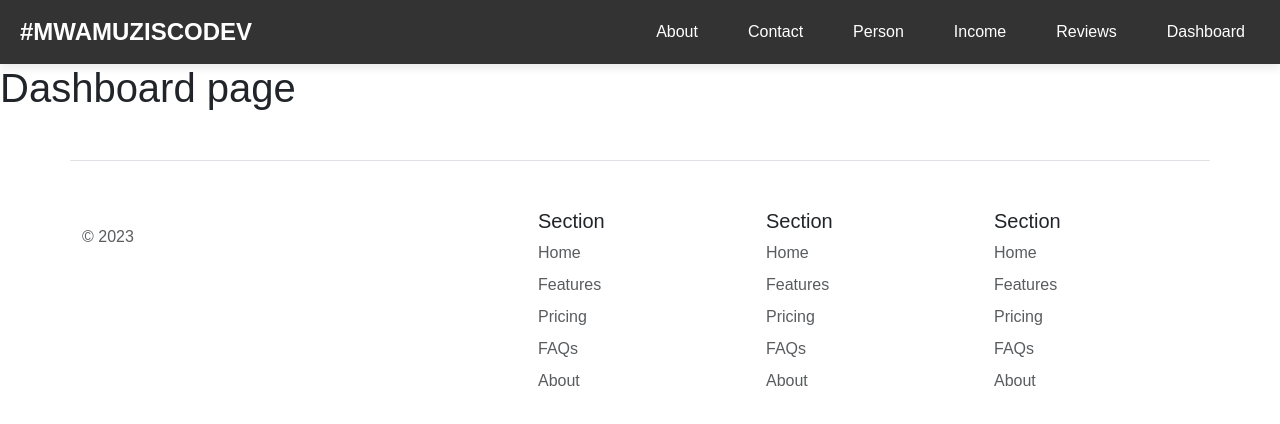
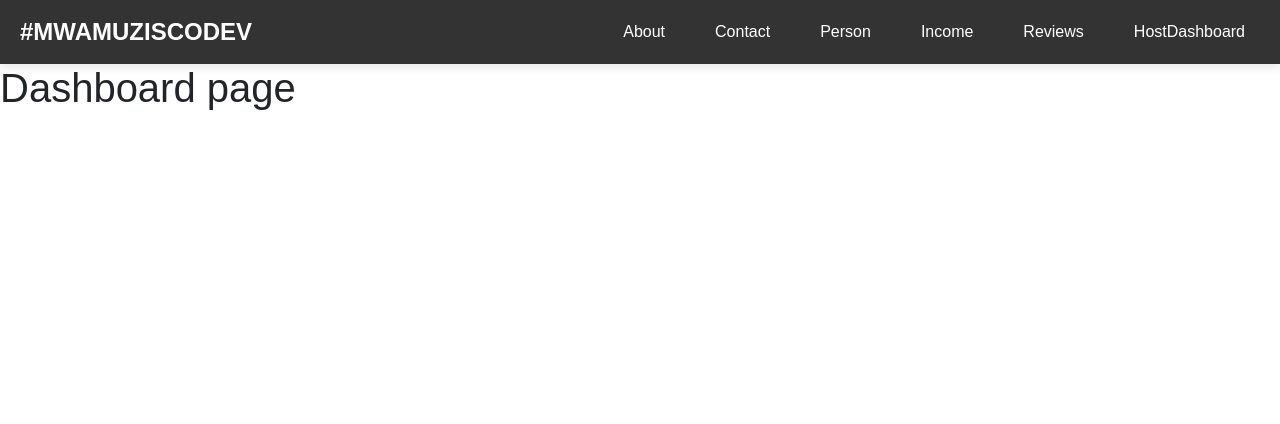
Before and after one commit to NORZACO/routing-react-lesson-v2, a React (Create React App) app: page /host in a window 1280 px wide. Shown: the top 424 px of the page. Built offline with nearby package versions, Linux system fonts and the light colour scheme; what miragejs would draw is missing.

Commit message:
host DashBoard empty starting

```diff
--- a/src/index.js
+++ b/src/index.js
@@ -9,7 +9,7 @@ import './static/css/header.css';
 import Cover from "./App"
 import Vans from './pages/Vans';
 import PersonDetails from './pages/DetailsPage';
-import Footer from './pages/Footer';
+// import Footer from './pages/Footer';
 // import Heroes from './pages/Heroes';
 
 import Reviews from "./pages/Host/Reviews"
@@ -32,20 +32,13 @@ function App() {
           <Route path="/persons" element={<Vans />} />
           <Route path="/persons/:id" element={<PersonDetails />} />
 
-
-        <Route path="/host" element={<Dashboard />} />
+          <Route path="/host" element={<Dashboard />} >
             <Route path="/host/reviews" element={<Reviews />} />
             <Route path="/host/income" element={<Income />} />
-
-
-
-
-
-
+          </Route>
 
         </Route>
       </Routes>
-      <Footer />
     </BrowserRouter>
   )
 }
--- a/src/pages/Header.js
+++ b/src/pages/Header.js
@@ -1,7 +1,7 @@
 import { Link } from "react-router-dom"
 import React from 'react';
 
-export default function Header(){
+export default function Header() {
 
 
   return (
@@ -15,7 +15,7 @@ export default function Header(){
           <Link to="/persons">Person</Link>
           <Link to="/host/income">Income </Link>
           <Link to="/host/reviews"> Reviews </Link>
-              <Link to="/host"> Dashboard </Link>
+          <Link to="/host"> HostDashboard </Link>
         </nav>
       </header>
     </>
```
Also changed, not shown: src/pages/DashBoard.jsx (added, +11 -0 lines), src/static/images/about-hero.png (added). Lines whose indentation alone changed are shown as unchanged.
